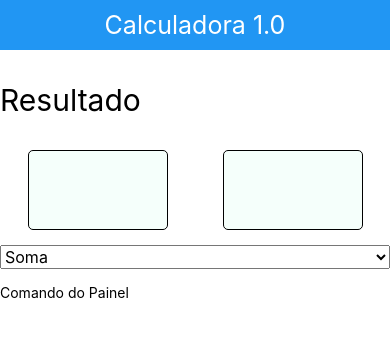
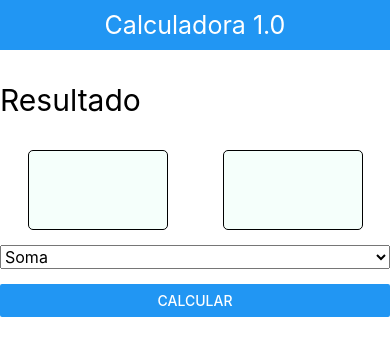
Before and after one commit to mateus-azevedo/APP7-Calculadora1.0, a React Native app: screen / in a window 390 px wide. Shown: the top 356 px of the page. Built offline with nearby package versions, Linux system fonts and the light colour scheme.

Commit message:
criando o button para calcular

```diff
--- a/src/components/Comando.js
+++ b/src/components/Comando.js
@@ -1,6 +1,6 @@
 import React from 'react';
-import { Text } from 'react-native';
+import { Button } from 'react-native';
 
 export default props => (
-  <Text>Comando do Painel</Text>
+  <Button title='Calcular' />
 );
```
